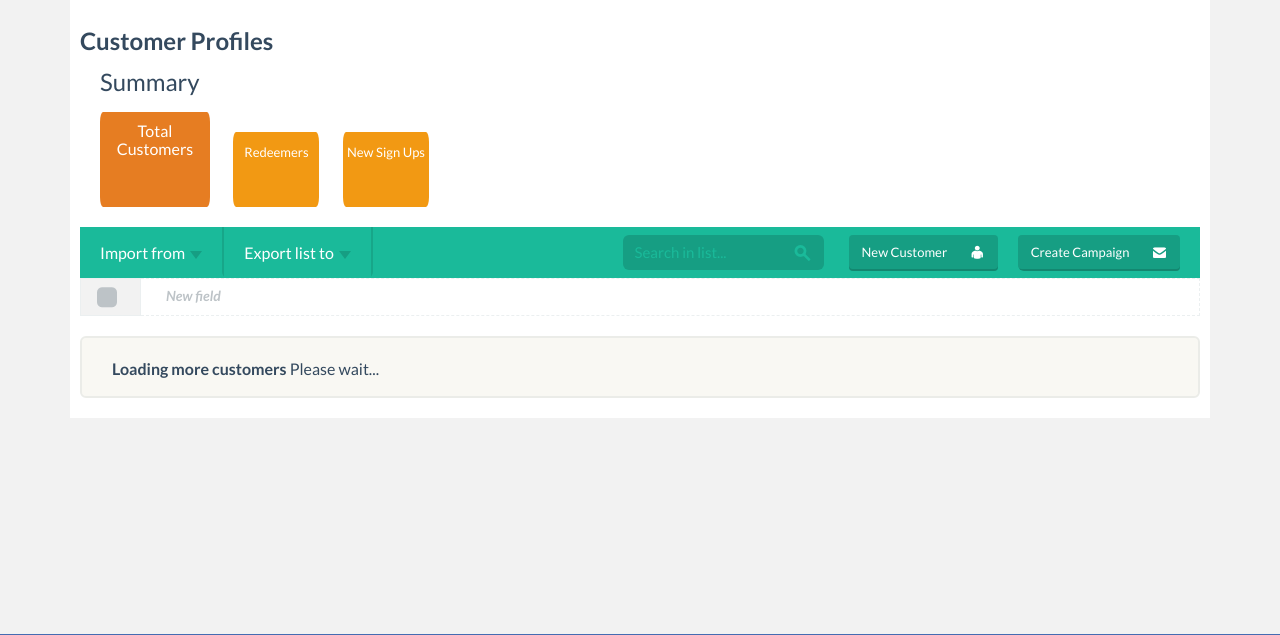
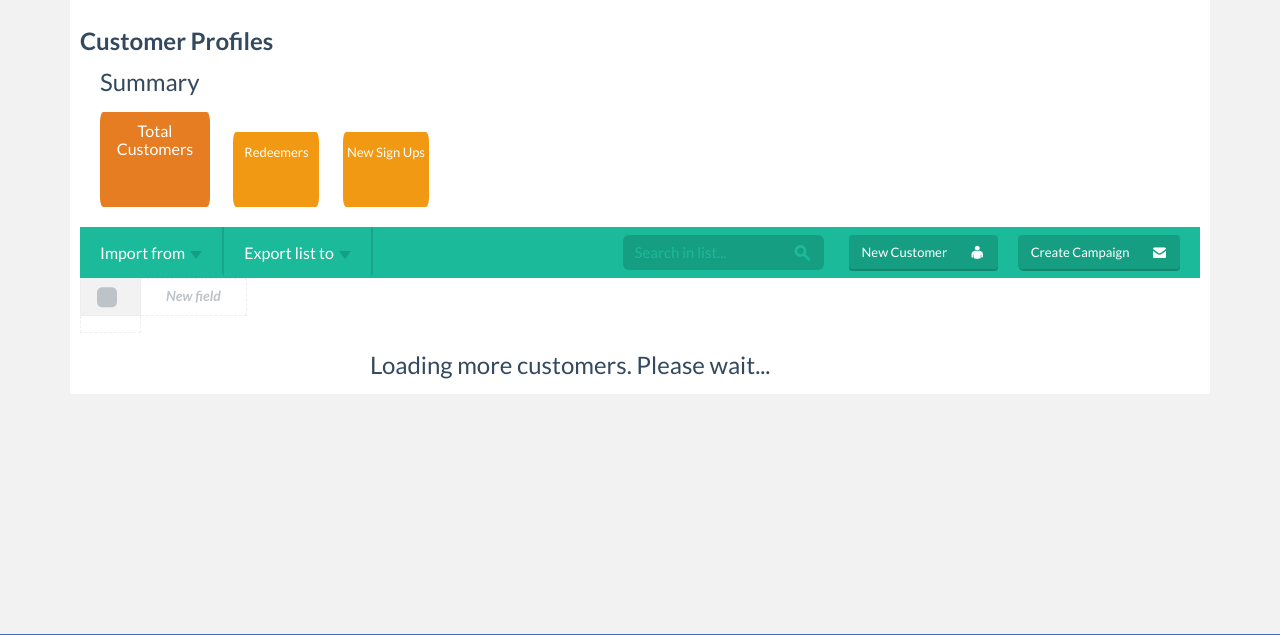
Before and after one commit to beforebeta/keensmb, a Django app: template keen/web/templates/client/customers.html in a window 1280 px wide. Shown: the part 81-716 px from the top of the page. Run offline with Django 3.2, Linux system fonts and the light colour scheme; the template is opened without the code that fills it, so the values that code supplies are empty; parts of the project's set-up code (start-up, migrations or seed data) failed here and were passed over; some libraries are stand-ins or nearby versions.

Commit message:
Fix customer table horizontal overflow

```diff
--- a/keen/web/static/css/app.css
+++ b/keen/web/static/css/app.css
@@ -266,6 +266,10 @@ section {
 .table.table-bordered tr > th {
   border: 1px solid #ebeff0 !important;
 }
+.customers-table {
+	display: block;
+	overflow: auto;
+}
 .customers-table tr > td:last-child,
 .customers-table tr > th:last-child {
   border: 1px dashed #ebeff0 !important;
@@ -301,3 +305,8 @@ section {
   -o-transition: color .2s;
   transition: color .2s;
 }
+#loading {
+	width: 30em;
+	margin-left: auto;
+	margin-right: auto;
+}
--- a/keen/web/static/js/customer_list.js
+++ b/keen/web/static/js/customer_list.js
@@ -3,15 +3,19 @@
 // This is more optimal than using waypoints-infinite.js
 
 $(function() {
-  var $customers_container = $('#customers-table tbody');
+	var $loading = $('#loading'),
+	$customers_container = $('#customers-table tbody');
 
-  $('#load-more-customers').waypoint({
+	$('#load-more-customers').waypoint(
+		{
 			handler: function(direction) {
 				var $this = $(this);
 
+				$loading.show();
 				$this.waypoint('disable');
 
 				$.get($this.attr('href'), function(data) {
+					$loading.hide();
 					if (data) {
 						$customers_container.append($(data)).find(':checkbox').checkbox();
 						$this.waypoint('enable');
@@ -21,5 +25,7 @@ $(function() {
 					}
 				});
 			},
-    offset: 'bottom-in-view'});
+			offset: 'bottom-in-view'
+		}
+	);
 });
--- a/keen/web/templates/client/customers.html
+++ b/keen/web/templates/client/customers.html
@@ -178,14 +178,22 @@
     </thead>
     <tbody class="infinite-container">
     </tbody>
+    <tfoot>
+      <tr>
+        <td>
+          <a href="{% url "api_customer_list" %}" id="load-more-customers"></a>
+        </td>
+      </tr>
+    </tfoot>
+  </table>
 
-  </table>
+  <div id="loading">
+    <h6>
+      Loading more customers. Please wait...
+    </h6>
+  </div>
 </div>
 
-<div class="alert alert-warn">
-  <strong>Loading more customers</strong> Please wait...
-  <a href="{% url "api_customer_list" %}" id="load-more-customers"></a>
-</div>
 
 </section>
 <!-- /.container -->
--- a/keen/web/views/api/client.py
+++ b/keen/web/views/api/client.py
@@ -19,7 +19,7 @@ class CustomerList(APIView):
         client = get_object_or_404(Client, slug='default_client')
 
         # FIXME: this should be configurabe
-        page_size = 200
+        page_size = int(getattr(settings, 'CUSTOMER_LIST_PAGE_SIZE', 100))
 
         if 'offset' in request.GET:
             try:
```
Lines whose indentation alone changed are shown as unchanged.
